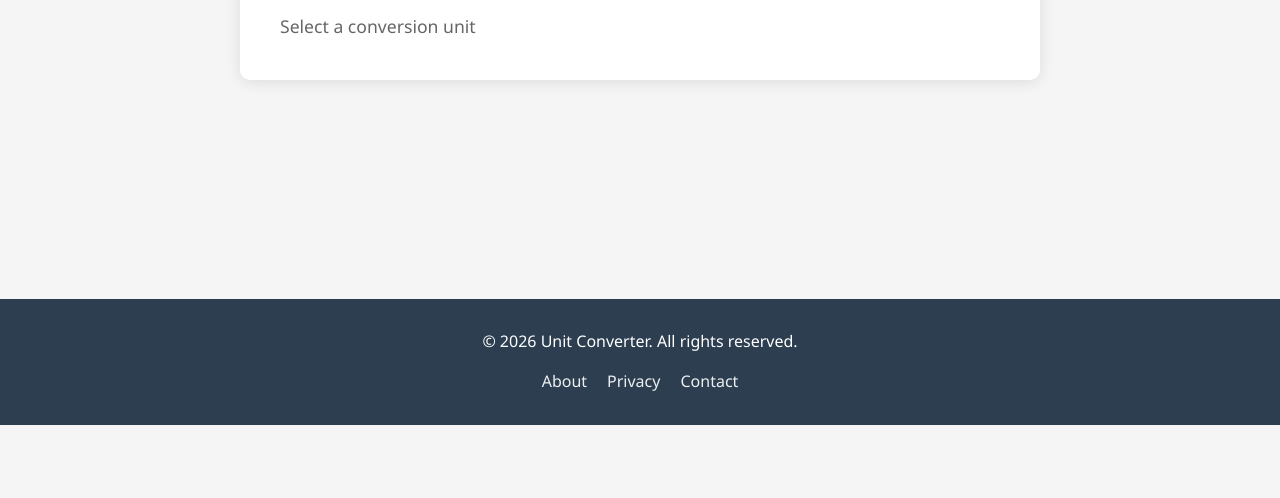
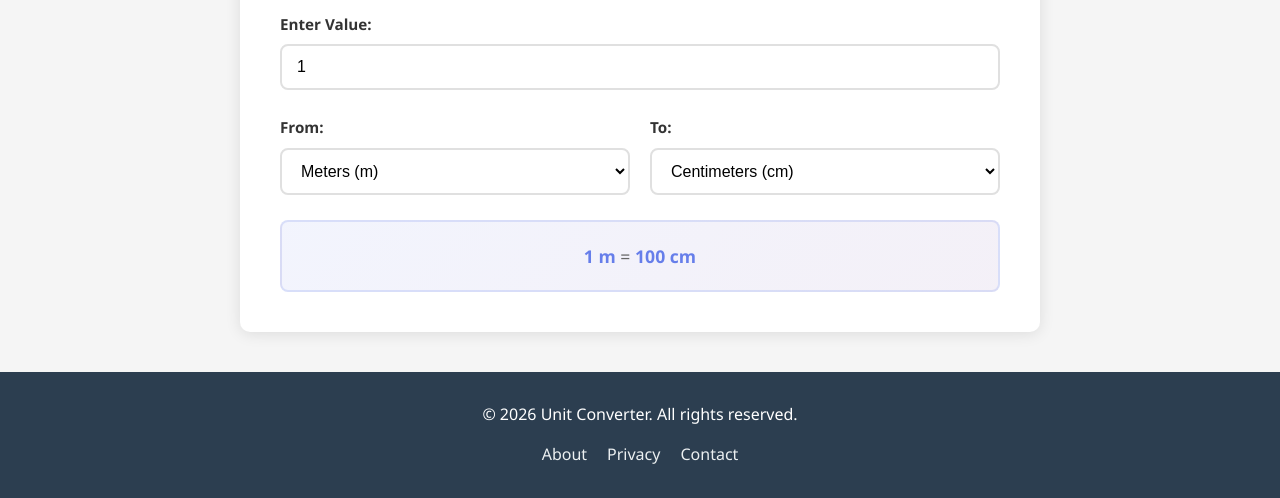
Before and after one commit to dimiturkotev-lang/Converter-app, a plain HTML site: page unit-converter.html in a window 1280 px wide. Shown: the part 375-873 px from the top of the page. Before the commit the page ends 800 px from the top, so only its background shows below. Drawn offline with Linux system fonts and the light colour scheme.

Commit message:
fixing lenght conveter

```diff
--- a/unit-converter.css
+++ b/unit-converter.css
@@ -120,6 +120,100 @@ body {
     font-size: 1.1rem;
 }
 
+/* ==========================================
+   Converter Form Styles
+   ========================================== */
+
+.converter-form {
+    display: flex;
+    flex-direction: column;
+    gap: 25px;
+}
+
+.input-group {
+    display: flex;
+    flex-direction: column;
+    gap: 8px;
+}
+
+.input-group label {
+    font-weight: 600;
+    color: #333;
+    font-size: 0.95rem;
+}
+
+.converter-input {
+    padding: 12px 15px;
+    border: 2px solid #e0e0e0;
+    border-radius: 8px;
+    font-size: 1rem;
+    transition: all 0.3s ease;
+}
+
+.converter-input:focus {
+    outline: none;
+    border-color: #667eea;
+    box-shadow: 0 0 8px rgba(102, 126, 234, 0.2);
+}
+
+.units-container {
+    display: grid;
+    grid-template-columns: 1fr 1fr;
+    gap: 20px;
+}
+
+.unit-box {
+    display: flex;
+    flex-direction: column;
+    gap: 8px;
+}
+
+.unit-box label {
+    font-weight: 600;
+    color: #333;
+    font-size: 0.95rem;
+}
+
+.unit-select {
+    padding: 12px 15px;
+    border: 2px solid #e0e0e0;
+    border-radius: 8px;
+    font-size: 1rem;
+    background-color: white;
+    cursor: pointer;
+    transition: all 0.3s ease;
+}
+
+.unit-select:focus {
+    outline: none;
+    border-color: #667eea;
+    box-shadow: 0 0 8px rgba(102, 126, 234, 0.2);
+}
+
+.unit-select:hover {
+    border-color: #667eea;
+}
+
+.result-box {
+    background: linear-gradient(135deg, #667eea15 0%, #764ba215 100%);
+    padding: 20px;
+    border-radius: 8px;
+    border: 2px solid #667eea30;
+    text-align: center;
+}
+
+.result-text {
+    font-size: 1.3rem;
+    color: #333;
+    margin: 0;
+    font-weight: 500;
+}
+
+.result-text span {
+    font-weight: 700;
+    color: #667eea;
+}
+
 @keyframes fadeIn {
     from {
         opacity: 0;
@@ -196,6 +290,11 @@ body {
         font-size: 1.5rem;
     }
 
+    .units-container {
+        grid-template-columns: 1fr;
+        gap: 15px;
+    }
+
     .main-content {
         padding: 20px;
     }
@@ -227,6 +326,20 @@ body {
         font-size: 1.2rem;
     }
 
+    .units-container {
+        grid-template-columns: 1fr;
+        gap: 12px;
+    }
+
+    .converter-input,
+    .unit-select {
+        font-size: 16px;
+    }
+
+    .result-text {
+        font-size: 1.1rem;
+    }
+
     .footer-links {
         gap: 10px;
     }
--- a/unit-converter.html
+++ b/unit-converter.html
@@ -31,7 +31,38 @@
             <!-- Converter sections will be populated here -->
             <section id="length" class="converter-section active">
                 <h2>Length Converter</h2>
-                <p>Select a conversion unit</p>
+                <div class="converter-form">
+                    <div class="input-group">
+                        <label for="lengthInput">Enter Value:</label>
+                        <input type="number" id="lengthInput" class="converter-input" placeholder="Enter value" value="1">
+                    </div>
+
+                    <div class="units-container">
+                        <div class="unit-box">
+                            <label for="lengthFromUnit">From:</label>
+                            <select id="lengthFromUnit" class="unit-select">
+                                <option value="m">Meters (m)</option>
+                                <option value="cm">Centimeters (cm)</option>
+                                <option value="inch">Inches (in)</option>
+                                <option value="mile">Miles (mi)</option>
+                            </select>
+                        </div>
+
+                        <div class="unit-box">
+                            <label for="lengthToUnit">To:</label>
+                            <select id="lengthToUnit" class="unit-select">
+                                <option value="m">Meters (m)</option>
+                                <option value="cm" selected>Centimeters (cm)</option>
+                                <option value="inch">Inches (in)</option>
+                                <option value="mile">Miles (mi)</option>
+                            </select>
+                        </div>
+                    </div>
+
+                    <div class="result-box">
+                        <p class="result-text"><span id="lengthInputDisplay">1</span> <span id="lengthFromUnitDisplay">m</span> = <span id="lengthResult">100</span> <span id="lengthToUnitDisplay">cm</span></p>
+                    </div>
+                </div>
             </section>
 
             <section id="weight" class="converter-section">
--- a/unit-converter.js
+++ b/unit-converter.js
@@ -1,11 +1,22 @@
 // ==========================================
 // Unit Converter - Main Application
 // ==========================================
+
+// Conversion factors (base unit: meters)
+const CONVERSION_FACTORS = {
+    length: {
+        m: 1,
+        cm: 0.01,
+        inch: 0.0254,
+        mile: 1609.34
+    }
+};
 
 class UnitConverter {
     constructor() {
         this.currentConverter = 'length';
         this.initializeEventListeners();
+        this.initializeLengthConverter();
     }
 
     /**
@@ -19,6 +30,50 @@ class UnitConverter {
                 this.switchConverter(link.getAttribute('data-converter'));
             });
         });
+    }
+
+    /**
+     * Initialize length converter event listeners and conversions
+     */
+    initializeLengthConverter() {
+        const lengthInput = document.getElementById('lengthInput');
+        const lengthFromUnit = document.getElementById('lengthFromUnit');
+        const lengthToUnit = document.getElementById('lengthToUnit');
+
+        if (lengthInput && lengthFromUnit && lengthToUnit) {
+            // Add event listeners for real-time conversion
+            lengthInput.addEventListener('input', () => this.convertLength());
+            lengthFromUnit.addEventListener('change', () => this.convertLength());
+            lengthToUnit.addEventListener('change', () => this.convertLength());
+
+            // Perform initial conversion
+            this.convertLength();
+        }
+    }
+
+    /**
+     * Convert length values between different units
+     */
+    convertLength() {
+        const inputValue = parseFloat(document.getElementById('lengthInput').value);
+        const fromUnit = document.getElementById('lengthFromUnit').value;
+        const toUnit = document.getElementById('lengthToUnit').value;
+
+        if (isNaN(inputValue) || inputValue === '') {
+            document.getElementById('lengthResult').textContent = '0';
+            document.getElementById('lengthInputDisplay').textContent = '0';
+            return;
+        }
+
+        // Convert from source unit to meters, then to target unit
+        const valueInMeters = inputValue * CONVERSION_FACTORS.length[fromUnit];
+        const result = valueInMeters / CONVERSION_FACTORS.length[toUnit];
+
+        // Update result display
+        document.getElementById('lengthInputDisplay').textContent = inputValue;
+        document.getElementById('lengthResult').textContent = result.toFixed(6).replace(/\.?0+$/, '');
+        document.getElementById('lengthFromUnitDisplay').textContent = fromUnit;
+        document.getElementById('lengthToUnitDisplay').textContent = toUnit;
     }
 
     /**
```
